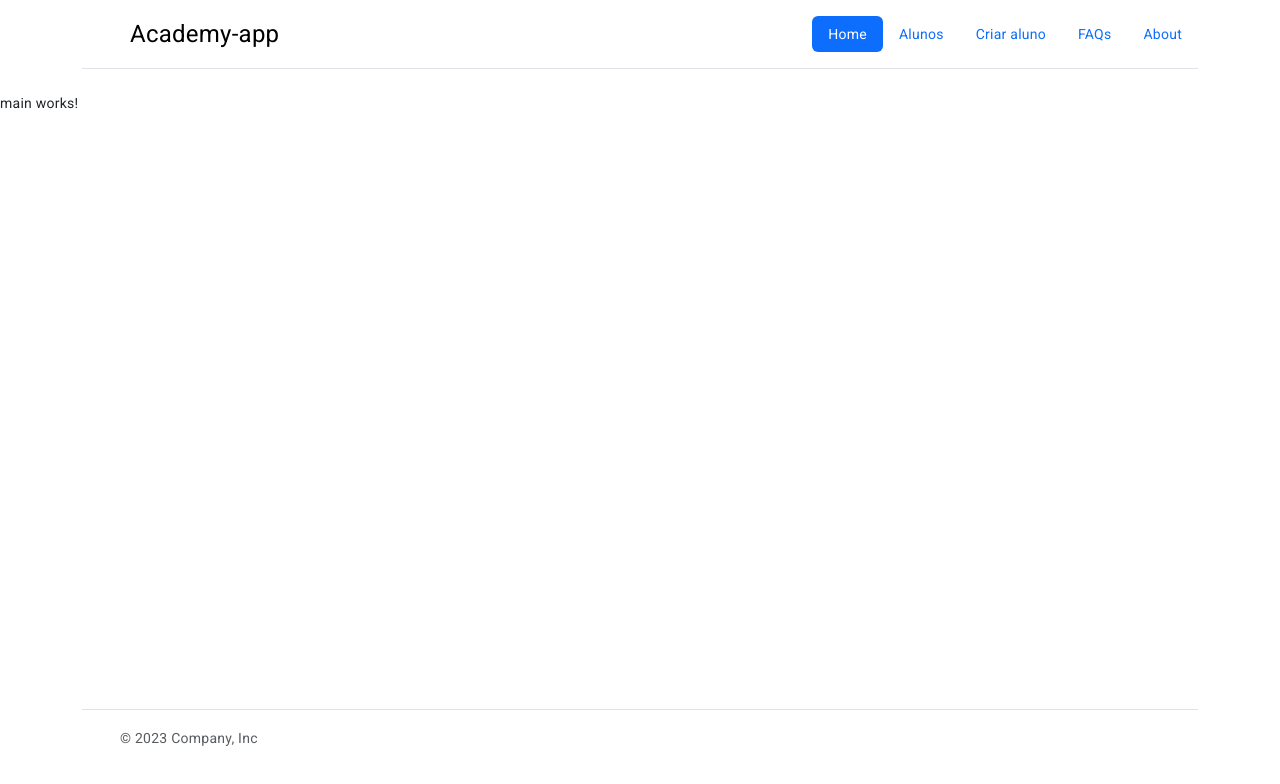
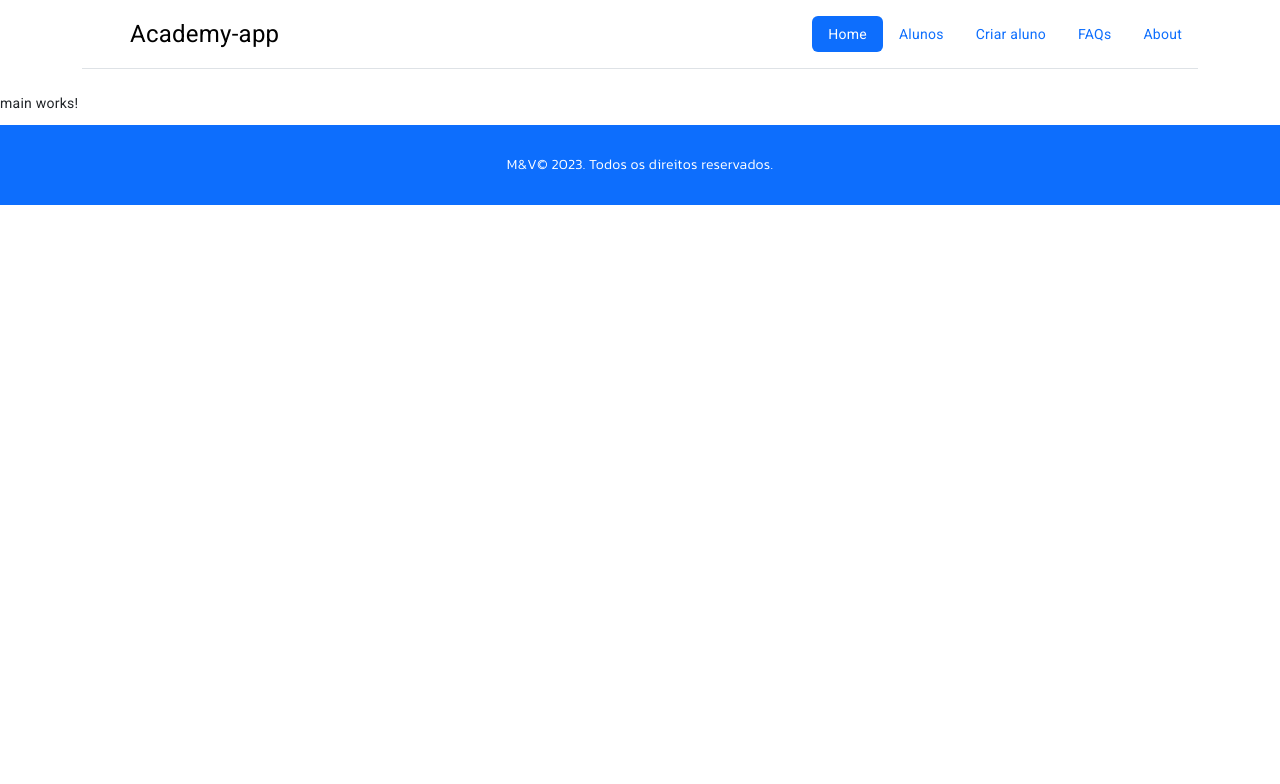
Before and after one commit to Mathruu/Academify-app, an Angular app: page / in a window 1280 px wide. Shown: the top 784 px of the page. Built offline with nearby package versions, Linux system fonts and the light colour scheme.

Commit message:
estilizando o footer

```diff
--- a/src/app/template/footer/footer.component.css
+++ b/src/app/template/footer/footer.component.css
@@ -1,7 +1,13 @@
-:host {
-    position: absolute;
-    bottom: 0;
-    width: 100%;
-    padding: 10px;
-    justify-content: flex-end;
+@import url('https://fonts.googleapis.com/css2?family=Kanit:wght@300&display=swap');
+
+.footer {
+    font-family: 'Kanit', "Helvetica Neue", sans-serif;
+    position: relative;
+    background: #0D6EFD;
 }
+
+.footer p {
+    color: white;
+    text-align: center;
+    padding: 30px;
+}
--- a/src/app/template/footer/footer.component.html
+++ b/src/app/template/footer/footer.component.html
@@ -1,24 +1,3 @@
-<div class="container">
-    <footer class="d-flex flex-wrap justify-content-between align-items-center py-3 my-4 border-top">
-        <div class="col-md-4 d-flex align-items-center">
-            <a href="/" class="mb-3 me-2 mb-md-0 text-body-secondary text-decoration-none lh-1">
-                <svg class="bi" width="30" height="24">
-                    <use xlink:href="#bootstrap"></use>
-                </svg>
-            </a>
-            <span class="mb-3 mb-md-0 text-body-secondary">© 2023 Company, Inc</span>
-        </div>
-
-        <ul class="nav col-md-4 justify-content-end list-unstyled d-flex">
-            <li class="ms-3"><a class="text-body-secondary" href="#"><svg class="bi" width="24" height="24">
-                        <use xlink:href="#twitter"></use>
-                    </svg></a></li>
-            <li class="ms-3"><a class="text-body-secondary" href="#"><svg class="bi" width="24" height="24">
-                        <use xlink:href="#instagram"></use>
-                    </svg></a></li>
-            <li class="ms-3"><a class="text-body-secondary" href="#"><svg class="bi" width="24" height="24">
-                        <use xlink:href="#facebook"></use>
-                    </svg></a></li>
-        </ul>
-    </footer>
-</div>
+<footer class="footer">
+    <p>M&V© 2023. Todos os direitos reservados.</p>
+</footer>
```
